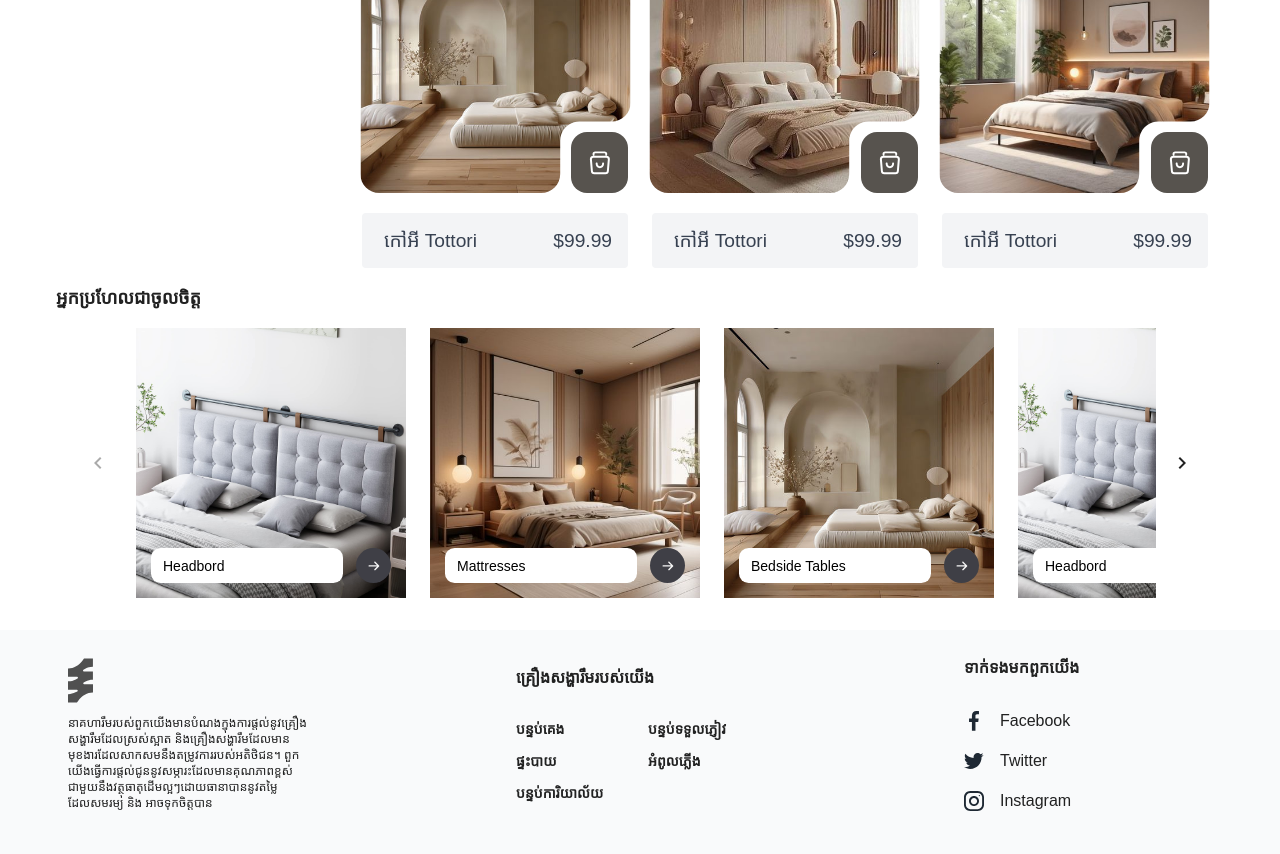
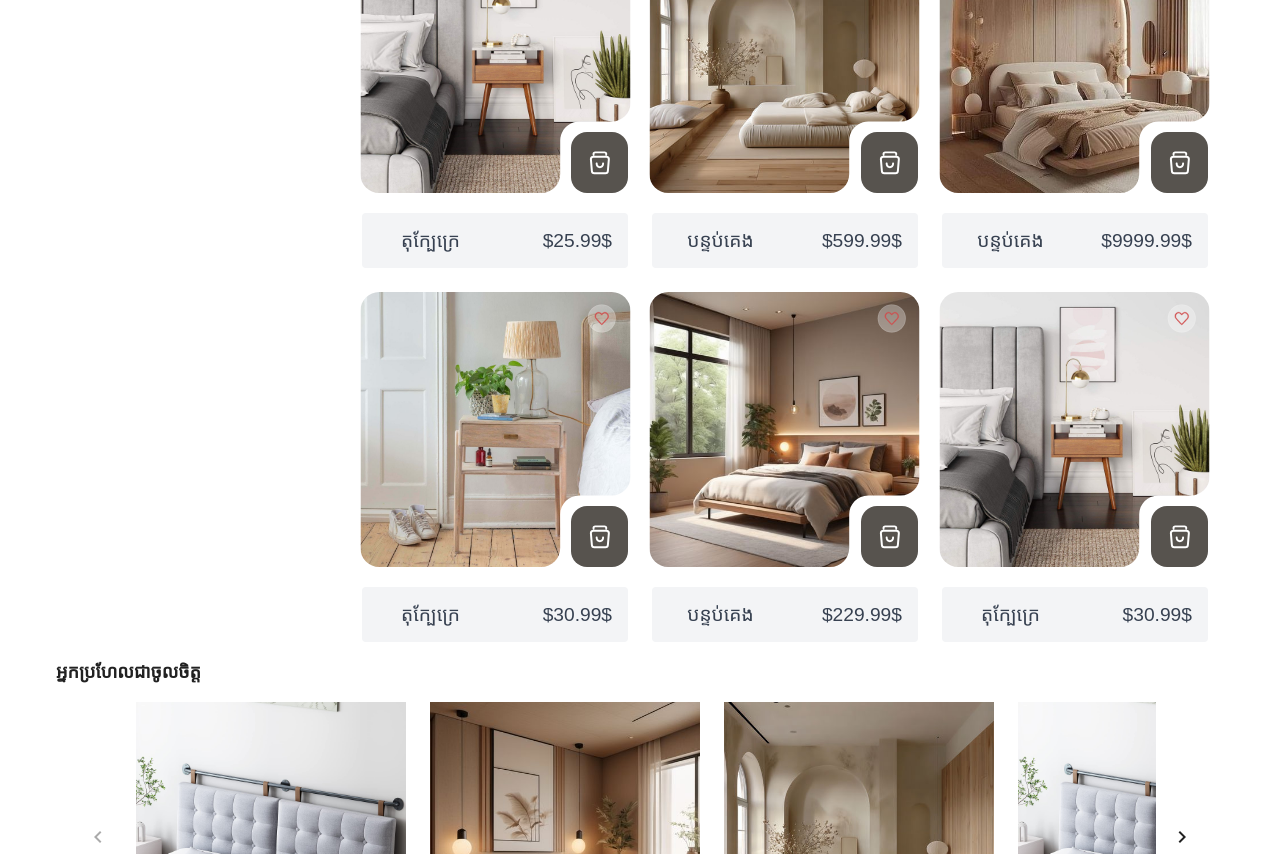
Before and after one commit to VirithHeang12/semester1-project, a Vue app: page /categories/bedroom in a window 1280 px wide. Shown: the part 1140-1994 px from the top of the page. Built offline with nearby package versions, Linux system fonts and the light colour scheme; a web font is replaced by a local one.

Commit message:
rith bek arch

```diff
--- a/src/views/page/bedroom/BedroomView.vue
+++ b/src/views/page/bedroom/BedroomView.vue
@@ -42,6 +42,8 @@
                 <a href="#">
                   <the-category-card
                     href="/slide-groups/bedrooms/bedroom-1.jpg"
+                    title="បន្ទប់គេង"
+                    price="109.99$"
                   ></the-category-card>
                 </a>
               </v-col>
@@ -49,6 +51,8 @@
                 <a href="#">
                   <the-category-card
                     href="/slide-groups/bedrooms/bedroom-2.jpg"
+                    title="បន្ទប់គេង"
+                    price="119.99$"
                   ></the-category-card>
                 </a>
               </v-col>
@@ -56,6 +60,17 @@
                 <a href="#">
                   <the-category-card
                     href="/slide-groups/bedrooms/bedroom-3.jpg"
+                    title="បន្ទប់គេង"
+                    price="999.99$"
+                  ></the-category-card>
+                </a>
+              </v-col>
+              <v-col cols="12" md="4">
+                <a href="#">
+                  <the-category-card
+                    href="/bedrooms/badside table.jpg"
+                    price="25.99$"
+                    title="តុក្បែក្រេ"
                   ></the-category-card>
                 </a>
               </v-col>
@@ -63,6 +78,8 @@
                 <a href="#">
                   <the-category-card
                     href="/slide-groups/bedrooms/bedroom-4.jpg"
+                    title="បន្ទប់គេង"
+                    price="599.99$"
                   ></the-category-card>
                 </a>
               </v-col>
@@ -70,6 +87,17 @@
                 <a href="#">
                   <the-category-card
                     href="/slide-groups/bedrooms/bedroom-5.jpg"
+                    title="បន្ទប់គេង"
+                    price="9999.99$"
+                  ></the-category-card>
+                </a>
+              </v-col>
+              <v-col cols="12" md="4">
+                <a href="#">
+                  <the-category-card
+                    href="/bedrooms/bedside table1.jpg"
+                    price="30.99$"
+                    title="តុក្បែក្រេ"
                   ></the-category-card>
                 </a>
               </v-col>
@@ -77,16 +105,20 @@
                 <a href="#">
                   <the-category-card
                     href="/slide-groups/bedrooms/bedroom-6.jpg"
+                    price="229.99$"
+                    title="បន្ទប់គេង"
                   ></the-category-card>
                 </a>
               </v-col>
-              <!-- <v-col cols="12" md="4">
+              <v-col cols="12" md="4">
                 <a href="#">
                   <the-category-card
-                    href="/public/bedrooms/badside table.jpg"
+                    href="/bedrooms/badside table.jpg"
+                    price="30.99$"
+                    title="តុក្បែក្រេ"
                   ></the-category-card>
                 </a>
-              </v-col> -->
+              </v-col>
             </v-row>
           </v-col>
         </v-row>
```
Also changed, not shown: public/bedrooms/bedside table1.jpg (renamed from public/bedrooms/bedside table.jpg).
